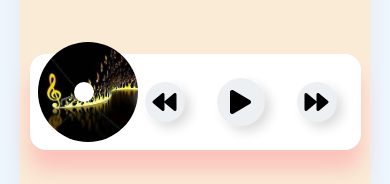
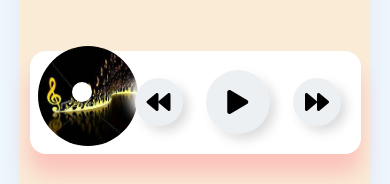
Before and after one commit to Analog-ng/music_app, a plain HTML site: page index.html in a window 390 px wide. Shown: the part 414-598 px from the top of the page. Drawn offline with Linux system fonts and the light colour scheme.

Commit message:
feature : modified style.css

```diff
--- a/assets/css/style.css
+++ b/assets/css/style.css
@@ -185,16 +185,17 @@ h1{
     border: none;
     font-size:1.25rem;
     cursor: pointer;
-    padding: 0.725rem;
-    margin: 1rem;
+    padding: 1.5rem;
+    margin: .725rem;
     box-shadow: -5px -5px 12px #fff, 5px 5px 12px rgba(0, 0, 0, .16);
     border-radius: 50%;
     position: relative;
 }
 .action-btn-big{
     font-size: 1.875rem;
-    height: 48px;
-    width: 48px;
+    height: 40px;
+    width: 40px;
+    padding:2rem;
 }
 .action-btn:focus {
     outline: 0;
@@ -340,4 +341,16 @@ h1{
     .card{
         margin: auto 10px!important;
     }
+
+    .action-btn-big{
+        font-size: 1.675rem;
+        height: 40px;
+        width: 40px;
+    }
+
+    .action-btn-small{
+        font-size:1.25rem;
+        height: 32px;
+        width: 32px;
+    }
 }
```
